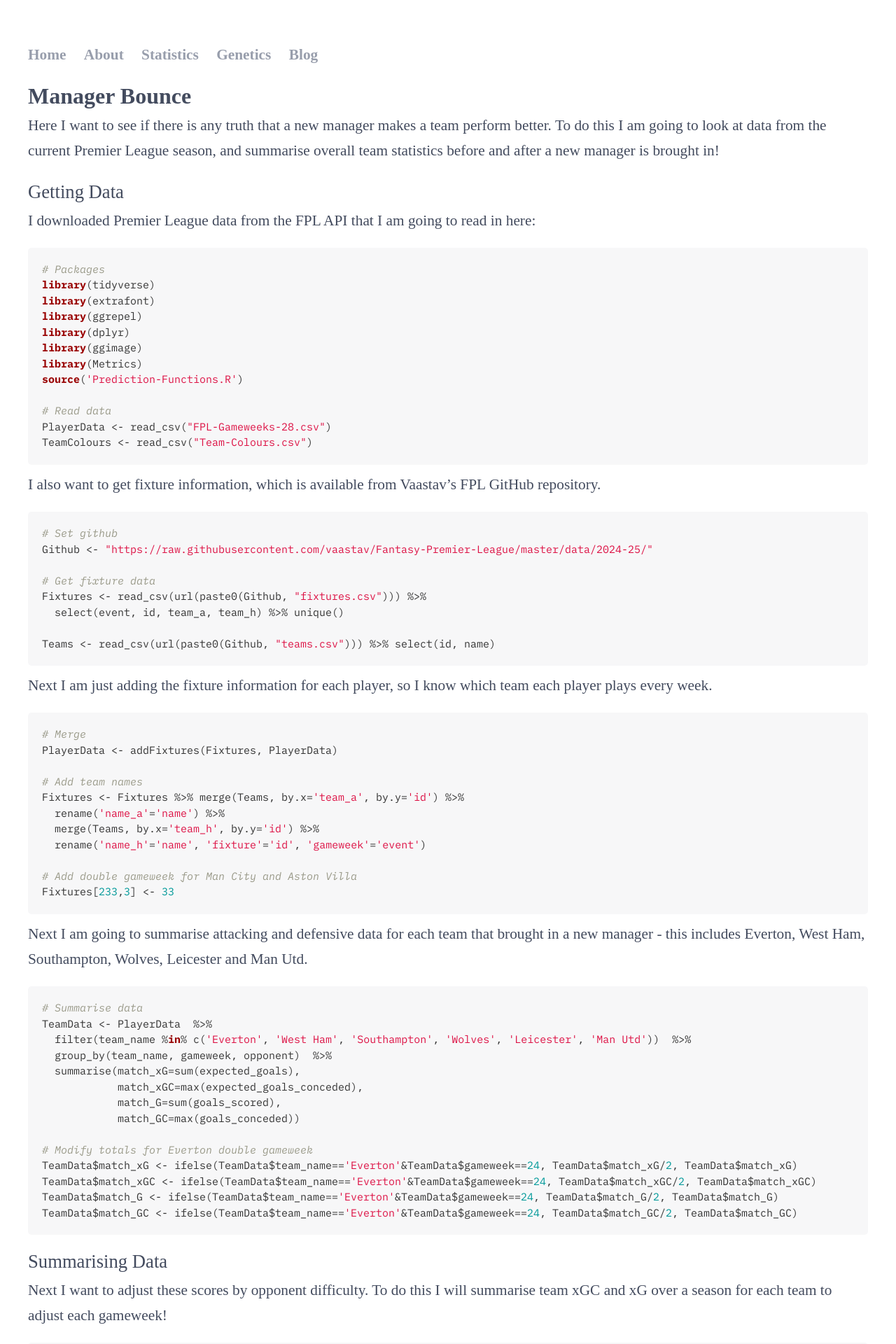
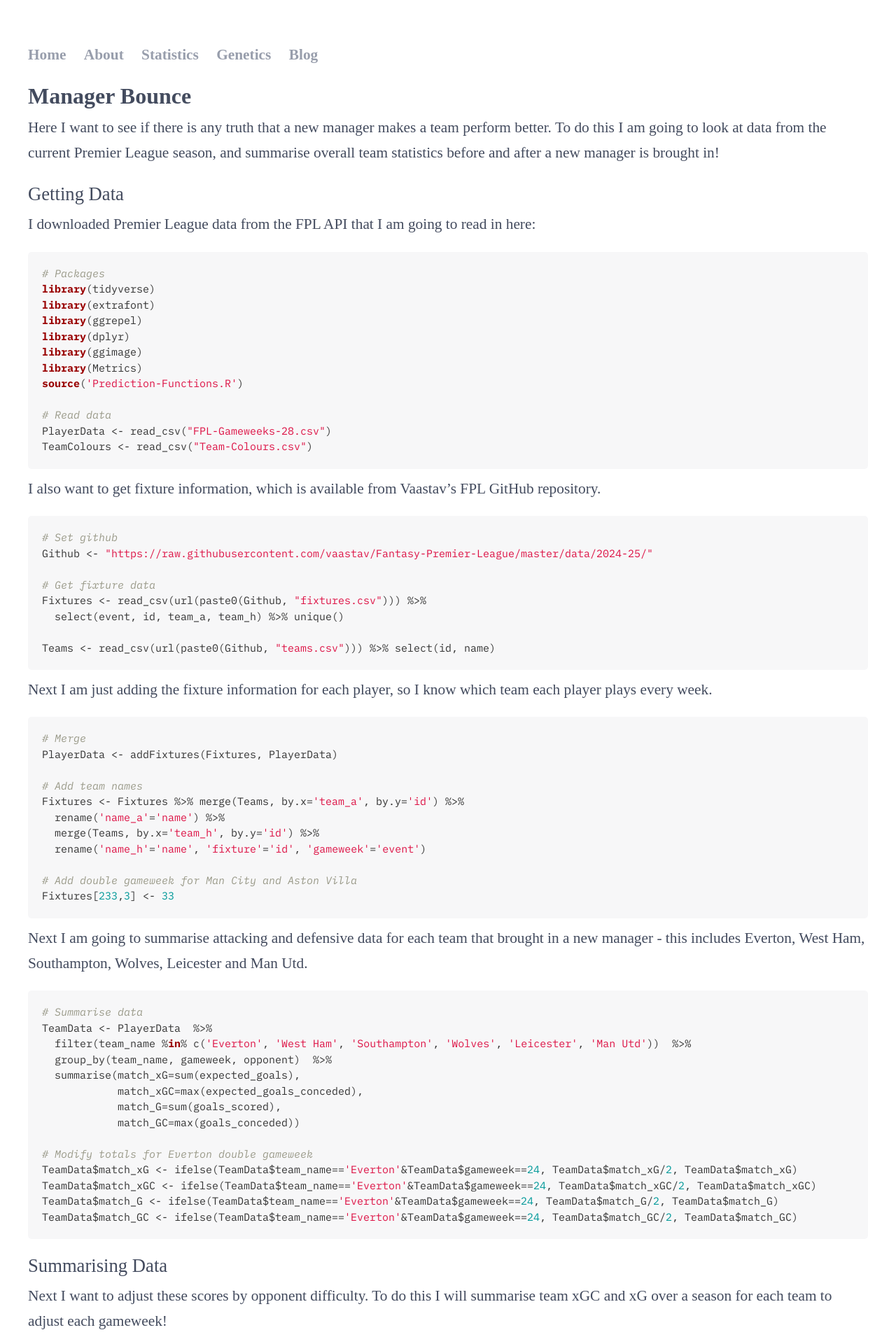
Before and after one commit to alicesmail12/alicesmail12.github.io, a Jekyll site: the page Blog/NewManager/NewManager.html, which Jekyll copies as it is, in a window 1280 px wide. Shown: the top 1920 px of the page at 70% size. Built offline with Jekyll 4.4.1, drawn with Linux system fonts in a browser that asks for light colours; some web fonts are replaced.

Commit message:
Update NewManager.html

```diff
--- a/Blog/NewManager/NewManager.html
+++ b/Blog/NewManager/NewManager.html
@@ -347,6 +347,7 @@
 code, kbd, pre, samp {
 	font-family: 'IBM Plex Mono';
 }
+
 .container {
 	padding-right: 0px;
 	padding-left: 0px;
@@ -354,6 +355,7 @@
 	margin-left: auto;
 	width: 1200px;
 }
+
 pre:not([class]) {
 	background-color: #434b5e;
 	color: #ffffff;
@@ -361,7 +363,7 @@
 
 p {
 	display: block;
-	margin-block-start: 0.1em;
+	margin-block-start: 0.2em;
 	margin-block-end: 1em;
 	margin-inline-start: 0px;
 	margin-inline-end: 0px;
@@ -371,7 +373,7 @@
 	display: block;
 	font-size: 2em;
 	margin-block-start: 0.67em;
-	margin-block-end: 0.1em;
+	margin-block-end: 0.2em;
 	margin-inline-start: 0px;
 	margin-inline-end: 0px;
 	font-weight: bold;
@@ -381,7 +383,7 @@
 h2 {
 	display: block;
 	margin-block-start: 0.67em;
-	margin-block-end: 0.1em;
+	margin-block-end: 0.2em;
 	margin-inline-start: 0px;
 	margin-inline-end: 0px;
 }
@@ -395,6 +397,7 @@
 	margin-inline-end: 0px;
 	padding-inline-start: 40px;
 }
+
 menu, dir {
 	display: block;
 	list-style-type: disc;
@@ -609,16 +612,13 @@
 them with the mean score for the first manager, and the mean score for
 the first 6 weeks of the second manager.</p>
 
-<pre class="r"><code><img src="https://alicesmail12.github.io/Blog/NewManager/NewManager.png"></code></pre>
+<pre class="r"><code><img style='height: 100%; width: 100%; object-fit: contain' src="https://alicesmail12.github.io/Blog/NewManager/NewManager.png"/></code></pre>
 
-  <p>You can see from looking at my made up ‘score’ metric, while West Ham
+<p>You can see from looking at my made up ‘score’ metric, while West Ham
 have slightly improved with Graham Potter, it is only really Everton who
 have shown a big improvement after being taken over by David Moyes -
 although this is probably distorted by their fabulous performances
 against Liverpool (2-2) and Leicester (4-0) in week 24.</p>
-
-
-
 
 </div>
 
```
